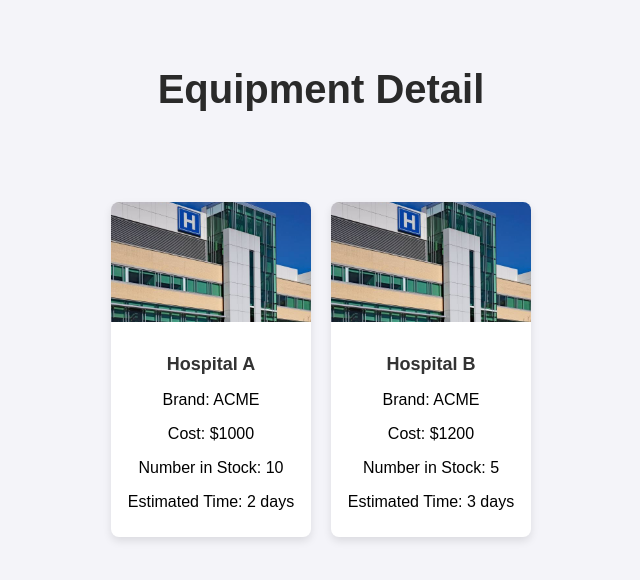
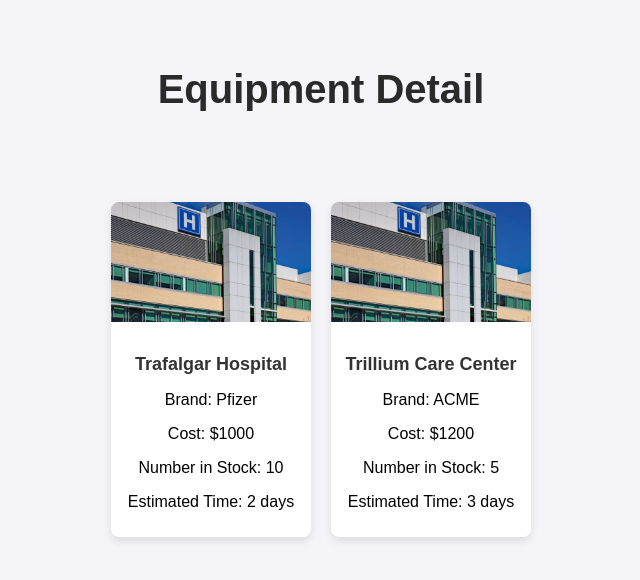
Before and after one commit to daniyalmohammed/Velocity-AgeTech-Challenge, a React (Create React App) app: page /equipment/1 in a window 1280 px wide. Shown: the top 580 px of the page, without its empty margins (319-959 px from the left). Built offline with nearby package versions, Linux system fonts and the light colour scheme.

Commit message:
making text-bar bigger and adding hospital names

```diff
--- a/src/EquipmentDetail.js
+++ b/src/EquipmentDetail.js
@@ -7,14 +7,14 @@ const equipmentData = [
     name: 'Equipment A',
     hospitals: [
       {
-        name: 'Hospital A',
+        name: 'Trafalgar Hospital',
         cost: '$1000',
         stock: 10,
         estimatedTime: '2 days',
-        brand: 'ACME'
+        brand: 'Pfizer'
       },
       {
-        name: 'Hospital B',
+        name: 'Trillium Care Center',
         cost: '$1200',
         stock: 5,
         estimatedTime: '3 days',
@@ -27,18 +27,25 @@ const equipmentData = [
     name: 'Equipment B',
     hospitals: [
       {
-        name: 'Hospital C',
+        name: 'Villa Italia Retirement Home',
         cost: '$1500',
         stock: 5,
         estimatedTime: '3 days',
-        brand: 'ACME'
+        brand: 'Moderna'
       },
       {
-        name: 'Hospital D',
+        name: 'Melissa F. Core Lab',
         cost: '$1300',
         stock: 8,
         estimatedTime: '4 days',
-        brand: 'ACME'
+        brand: 'N-22'
+      },
+      {
+        name: 'McMaster University',
+        cost: '$1300',
+        stock: 8,
+        estimatedTime: '4 days',
+        brand: 'Johnson and Johnson'
       },
     ],
   },
@@ -47,14 +54,14 @@ const equipmentData = [
     name: 'Equipment C',
     hospitals: [
       {
-        name: 'Hospital E',
+        name: 'Burlington Urgent Care Center',
         cost: '$800',
         stock: 15,
         estimatedTime: '1 day',
-        brand: 'ACME'
+        brand: 'Therapeutics Labs'
       },
       {
-        name: 'Hospital F',
+        name: 'Juravinski Cancer Center',
         cost: '$900',
         stock: 20,
         estimatedTime: '2 days',
--- a/src/EquipmentList.css
+++ b/src/EquipmentList.css
@@ -20,12 +20,12 @@ body {
   }
 
 
-
   .search-bar input {
     border: none;
     align-items: center;
     width: 100%;
-    max-width: 700px;
+    max-width: 1000px;
+    min-width: 500px;
     margin-top: 100px;
     margin-bottom: 400px;
     font-size: 16px;
```
